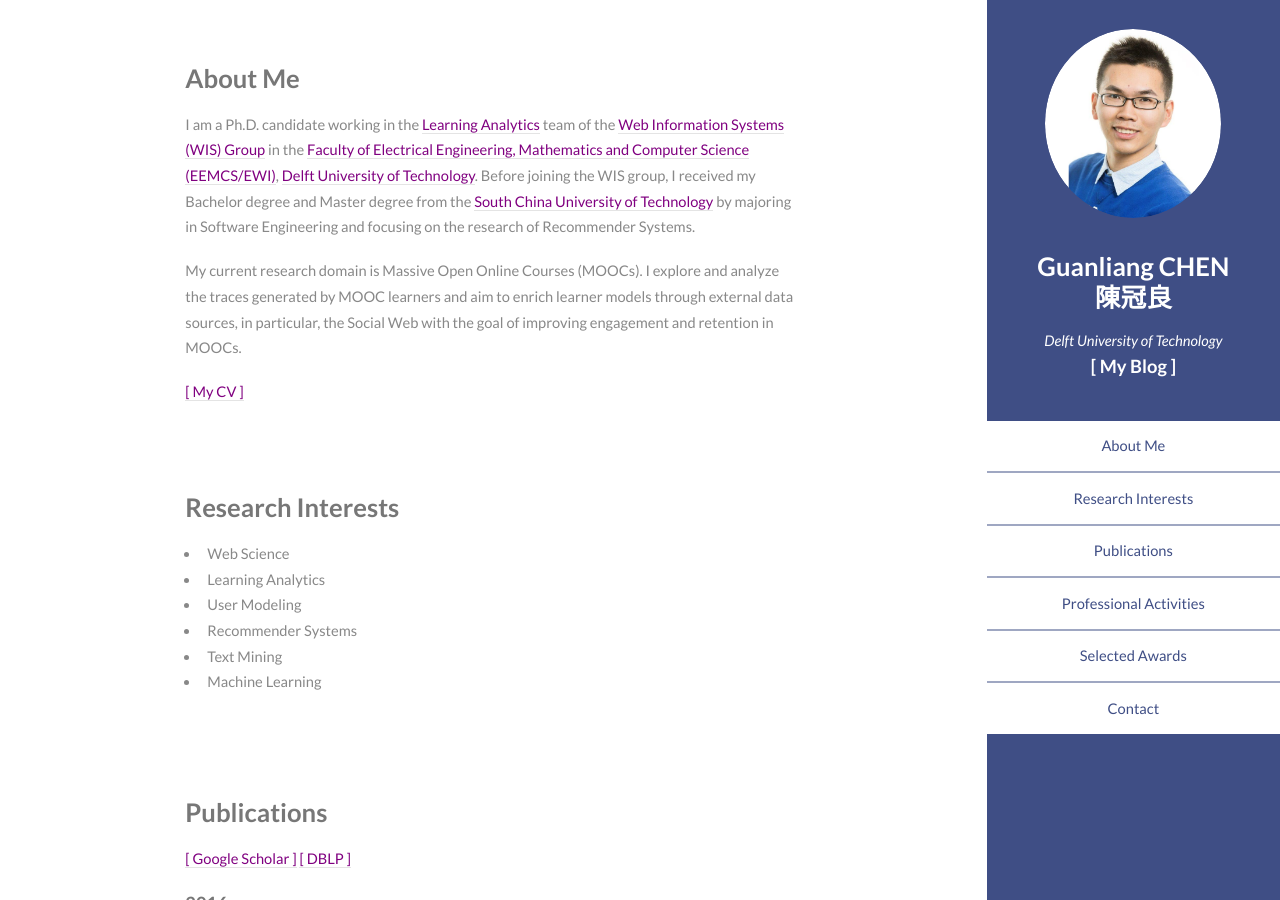
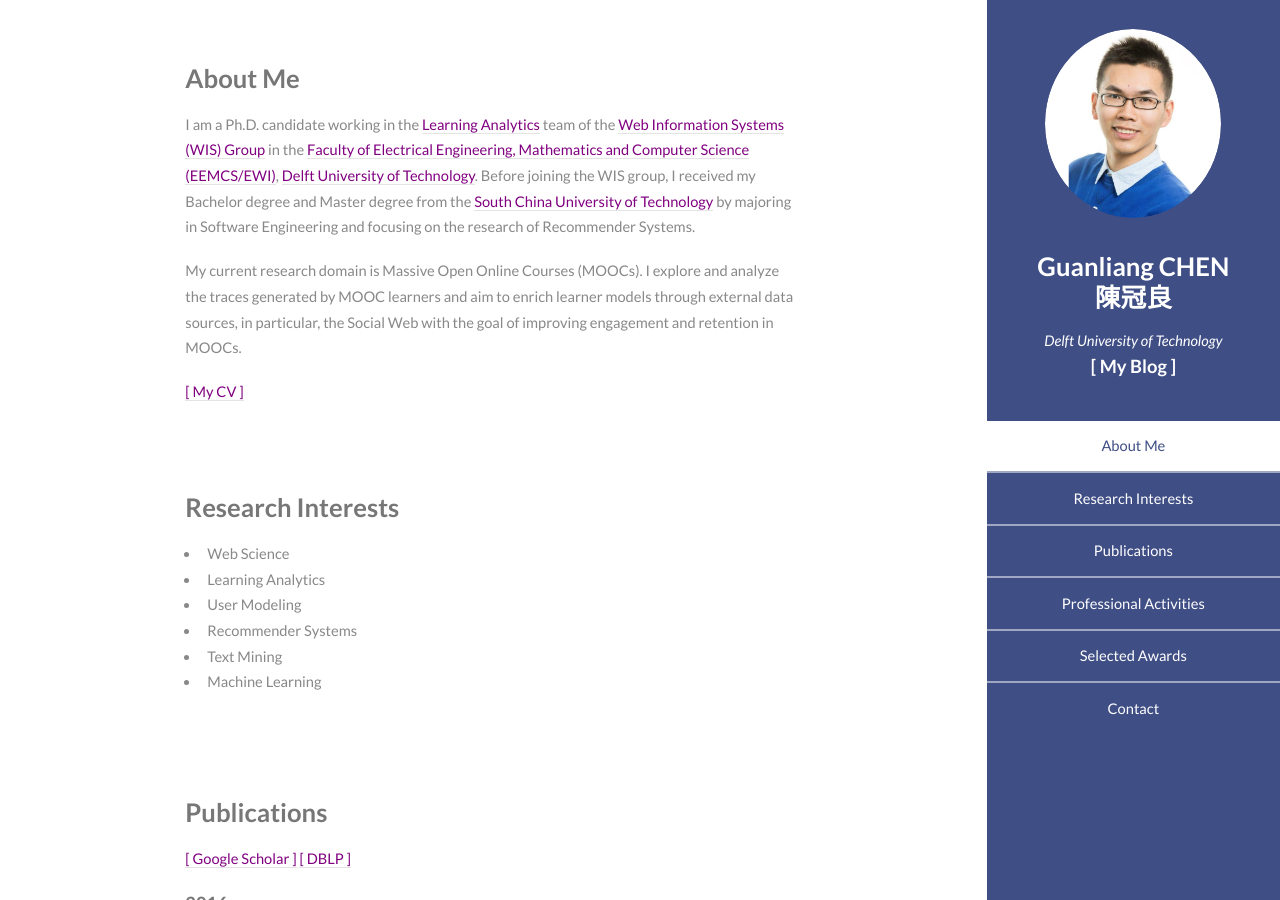
Before and after one commit to AngusGLChen/__angusglchen.github.io, a Jekyll site: the page index.html, which Jekyll copies as it is, in a window 1280 px wide and 900 px high. Built offline with Jekyll 4.4.1, drawn with Linux system fonts in a browser that asks for light colours.

Commit message:
Aug 16, 2016

```diff
--- a/index.html
+++ b/index.html
@@ -22,11 +22,11 @@
 				<nav id="nav">
 					<ul>
 						<li><a href="/#one" class="active">About Me</a></li>
-						<li><a href="/#two" class="active">Research Interests</a></li>
-						<li><a href="/#three" class="active">Publications</a></li>
-						<li><a href="/#four" class="active">Professional Activities</a></li>
-						<li><a href="/#five" class="active">Selected Awards</a></li>
-						<li><a href="/#six" class="active">Contact</a></li>
+						<li><a href="/#two">Research Interests</a></li>
+						<li><a href="/#three">Publications</a></li>
+						<li><a href="/#four">Professional Activities</a></li>
+						<li><a href="/#five">Selected Awards</a></li>
+						<li><a href="/#six">Contact</a></li>
 					</ul>
 				</nav>
 			</section>
```
